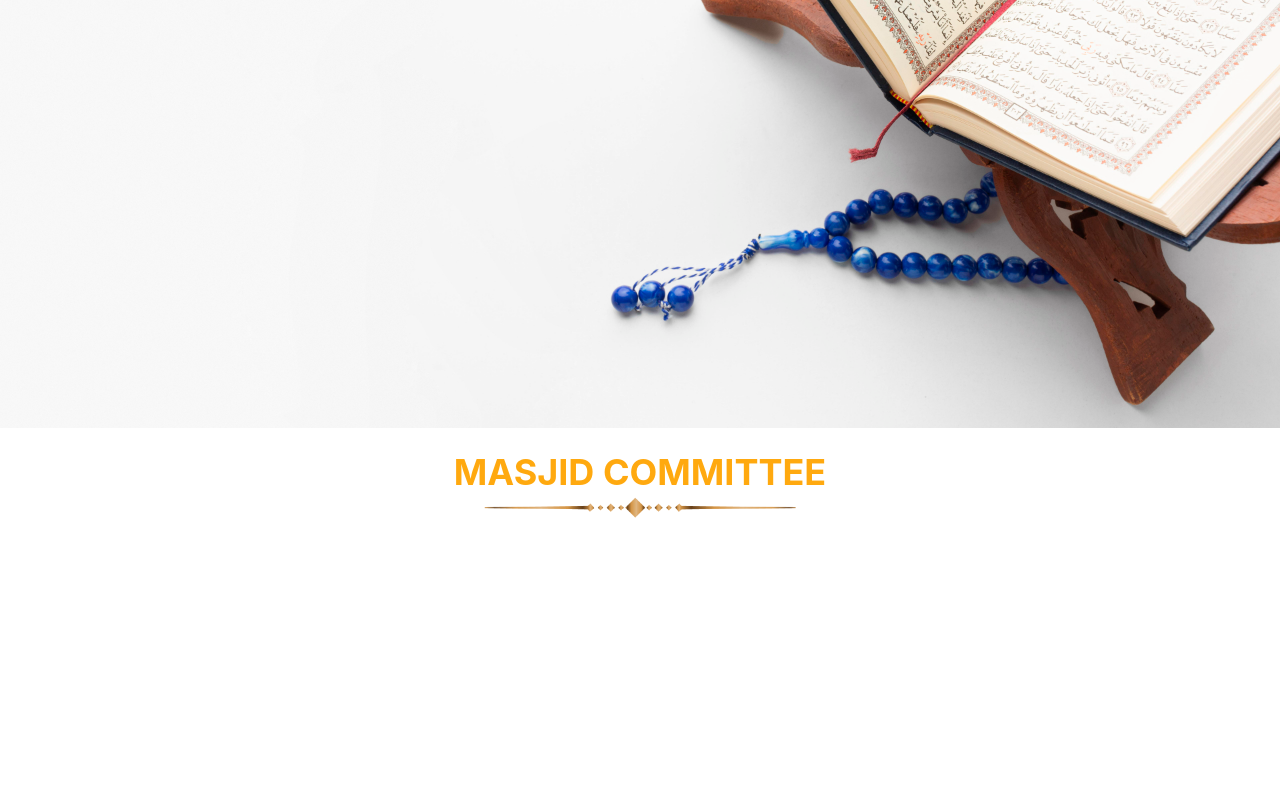
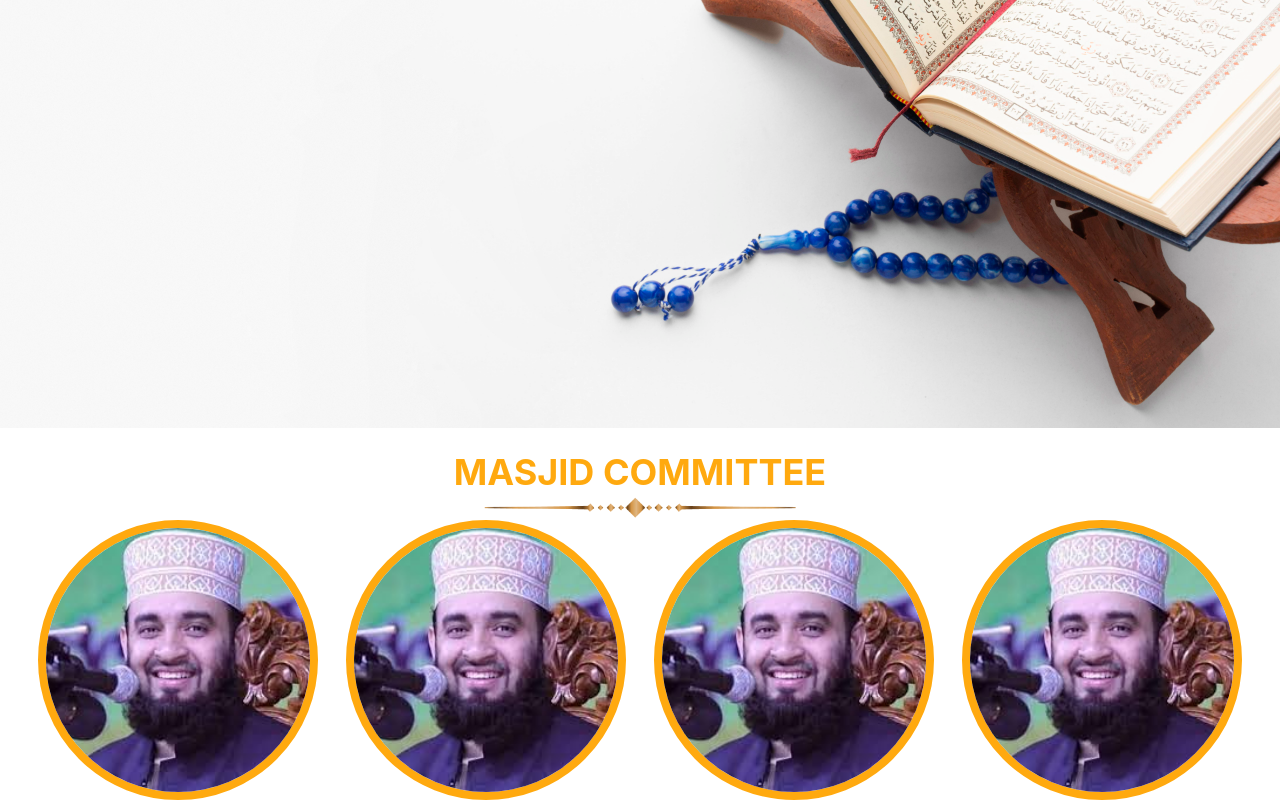
Before and after one commit to ParvesPR/moshjid-project, a React (Create React App) app: page / in a window 1280 px wide. Shown: the part 1012-1812 px from the top of the page. Before the commit the page ends 1532 px from the top, so only its background shows below. Built offline with nearby package versions, Linux system fonts and the light colour scheme.

Commit message:
committee images added

```diff
--- a/src/pages/Home/Committee/Committee.js
+++ b/src/pages/Home/Committee/Committee.js
@@ -9,6 +9,13 @@ const Committee = () => {
             <div className='text-center block w-2/4 mx-auto'>
                 <img src={underline} className='w-6/12 mx-auto' alt="" />
             </div>
+
+            <div className='flex justify-center gap-7'>
+                <img src={image1} className='w-[280px] rounded-full border-[#FFA90F] border-8' alt="" />
+                <img src={image1} className='w-[280px] rounded-full border-[#FFA90F] border-8' alt="" />
+                <img src={image1} className='w-[280px] rounded-full border-[#FFA90F] border-8' alt="" />
+                <img src={image1} className='w-[280px] rounded-full border-[#FFA90F] border-8' alt="" />
+            </div>
         </section>
     );
 };
```
